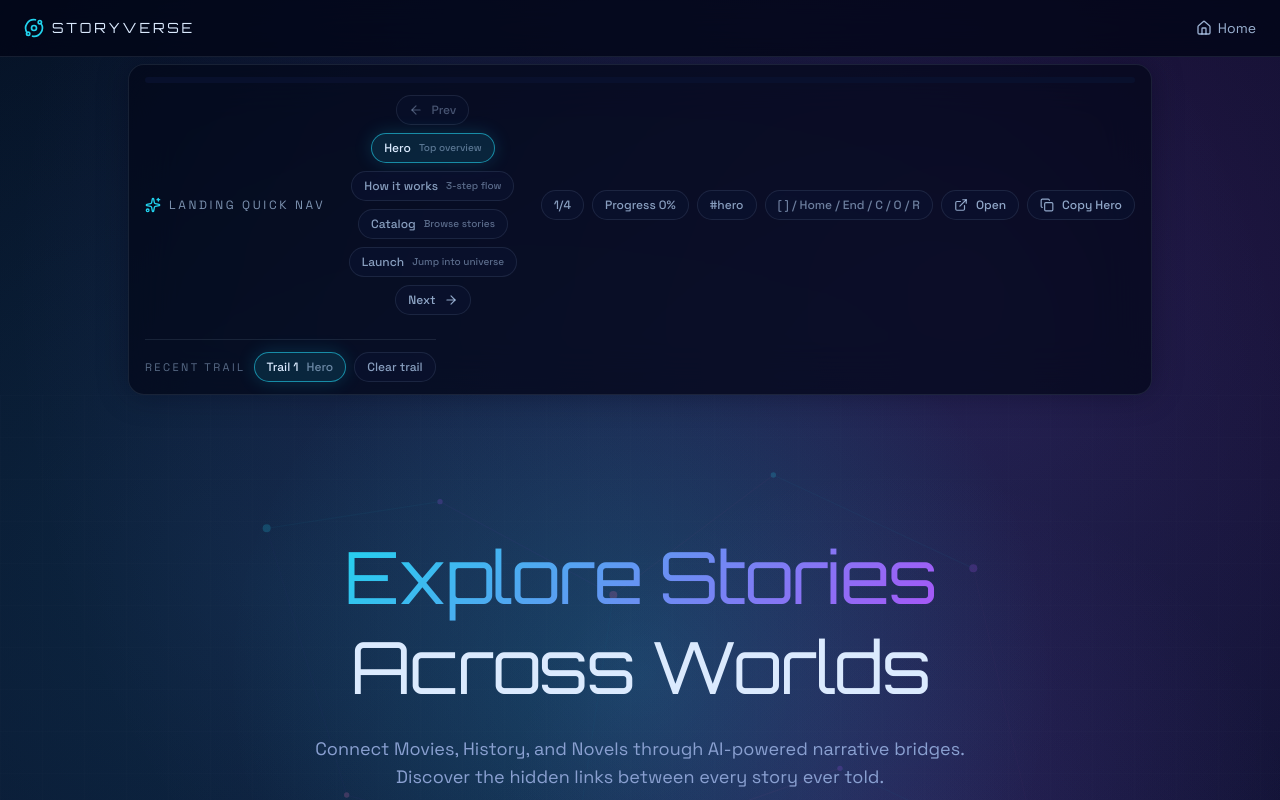
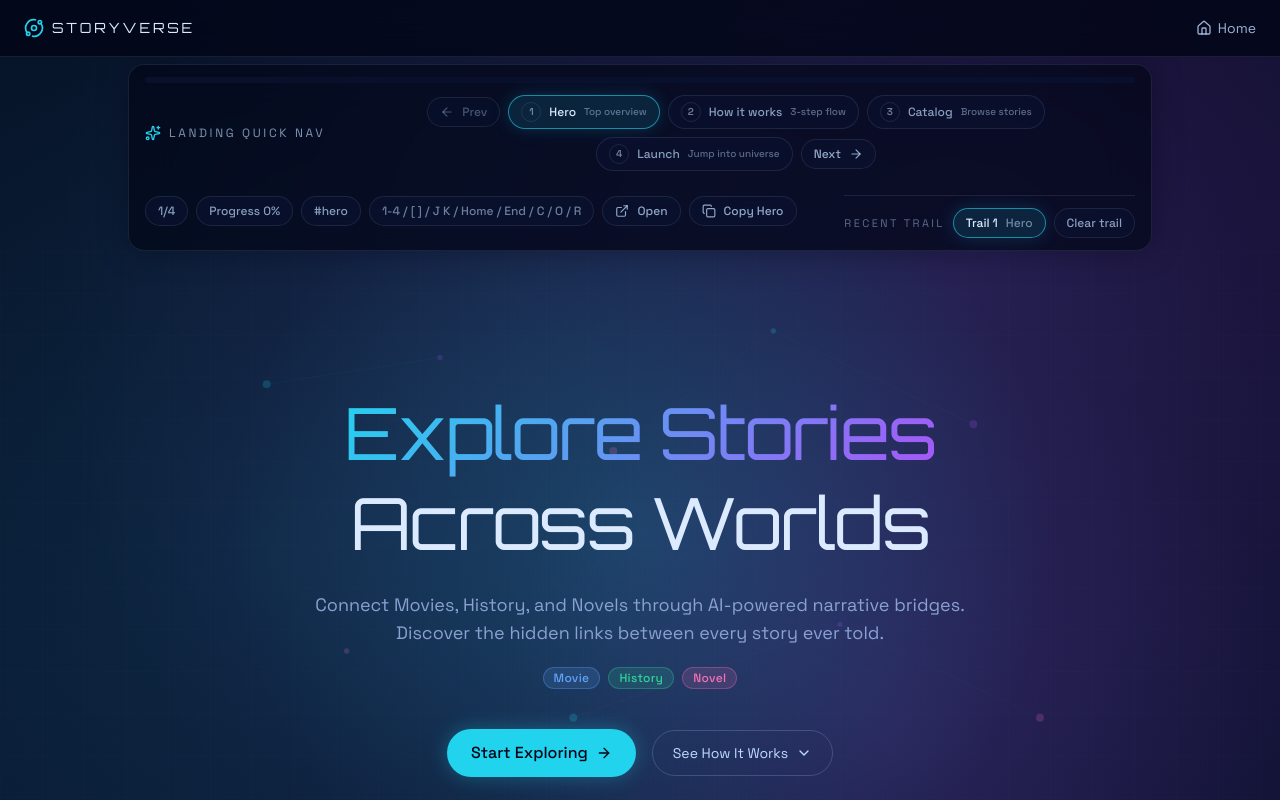
Before and after one commit to MosslandOpenDevs/StoryVerse, a Next.js app in the folder storyverse-web/: page / in a window 1280 px wide. Shown: the top 800 px of the page. Built offline with nearby package versions, Linux system fonts and the light colour scheme.

Commit message:
feat(ui): add direct shortcut keys to landing quick nav

```diff
--- a/storyverse-web/src/components/marketing/MarketingQuickNav.tsx
+++ b/storyverse-web/src/components/marketing/MarketingQuickNav.tsx
@@ -20,6 +20,15 @@ const SECTIONS: MarketingSection[] = [
   { id: "story-catalog", label: "Catalog", hint: "Browse stories" },
   { id: "launch-storyverse", label: "Launch", hint: "Jump into universe" },
 ];
+
+function getSectionByShortcutKey(shortcutKey: string) {
+  const shortcutIndex = Number.parseInt(shortcutKey, 10) - 1;
+  if (Number.isNaN(shortcutIndex) || shortcutIndex < 0 || shortcutIndex >= SECTIONS.length) {
+    return null;
+  }
+
+  return SECTIONS[shortcutIndex] ?? null;
+}
 
 function buildAnchorUrl(anchorId: string) {
   if (typeof window === "undefined") {
@@ -225,7 +234,7 @@ export function MarketingQuickNav() {
         return;
       }
 
-      if (event.key === "[") {
+      if (event.key === "[" || event.key.toLowerCase() === "j") {
         event.preventDefault();
         const previousSection = SECTIONS[Math.max(0, activeIndex - 1)];
         if (!previousSection || !canJumpPrev || !jumpToSection(previousSection.id)) return;
@@ -233,11 +242,19 @@ export function MarketingQuickNav() {
         return;
       }
 
-      if (event.key === "]") {
+      if (event.key === "]" || event.key.toLowerCase() === "k") {
         event.preventDefault();
         const nextSection = SECTIONS[Math.min(SECTIONS.length - 1, activeIndex + 1)];
         if (!nextSection || !canJumpNext || !jumpToSection(nextSection.id)) return;
         setActiveId(nextSection.id);
+        return;
+      }
+
+      const shortcutSection = getSectionByShortcutKey(event.key);
+      if (shortcutSection) {
+        event.preventDefault();
+        if (!jumpToSection(shortcutSection.id)) return;
+        setActiveId(shortcutSection.id);
         return;
       }
 
@@ -355,9 +372,14 @@ export function MarketingQuickNav() {
                     : "border-cosmos-200/10 bg-cosmos-900/70 text-cosmos-200/70 hover:border-neon-cyan/35 hover:text-cosmos-100",
                 )}
                 aria-pressed={isActive}
-                title={`${section.label} · ${section.hint}`}
+                title={`${section.label} · ${section.hint} · press ${SECTIONS.findIndex((candidate) => candidate.id === section.id) + 1}`}
               >
-                <span>{section.label}</span>
+                <span className="inline-flex items-center gap-2">
+                  <span className="inline-flex h-5 min-w-5 items-center justify-center rounded-full border border-current/20 px-1 text-[10px] font-semibold leading-none text-cosmos-200/55">
+                    {SECTIONS.findIndex((candidate) => candidate.id === section.id) + 1}
+                  </span>
+                  <span>{section.label}</span>
+                </span>
                 <span className="hidden text-[10px] text-cosmos-200/45 sm:inline">{section.hint}</span>
               </button>
             );
@@ -402,7 +424,7 @@ export function MarketingQuickNav() {
           </span>
 
           <span className="inline-flex items-center rounded-full border border-cosmos-200/10 bg-cosmos-900/70 px-3 py-1.5 text-xs font-medium text-cosmos-200/55">
-            [ ] / Home / End / C / O / R
+            1-4 / [ ] / J K / Home / End / C / O / R
           </span>
 
           <button
```
